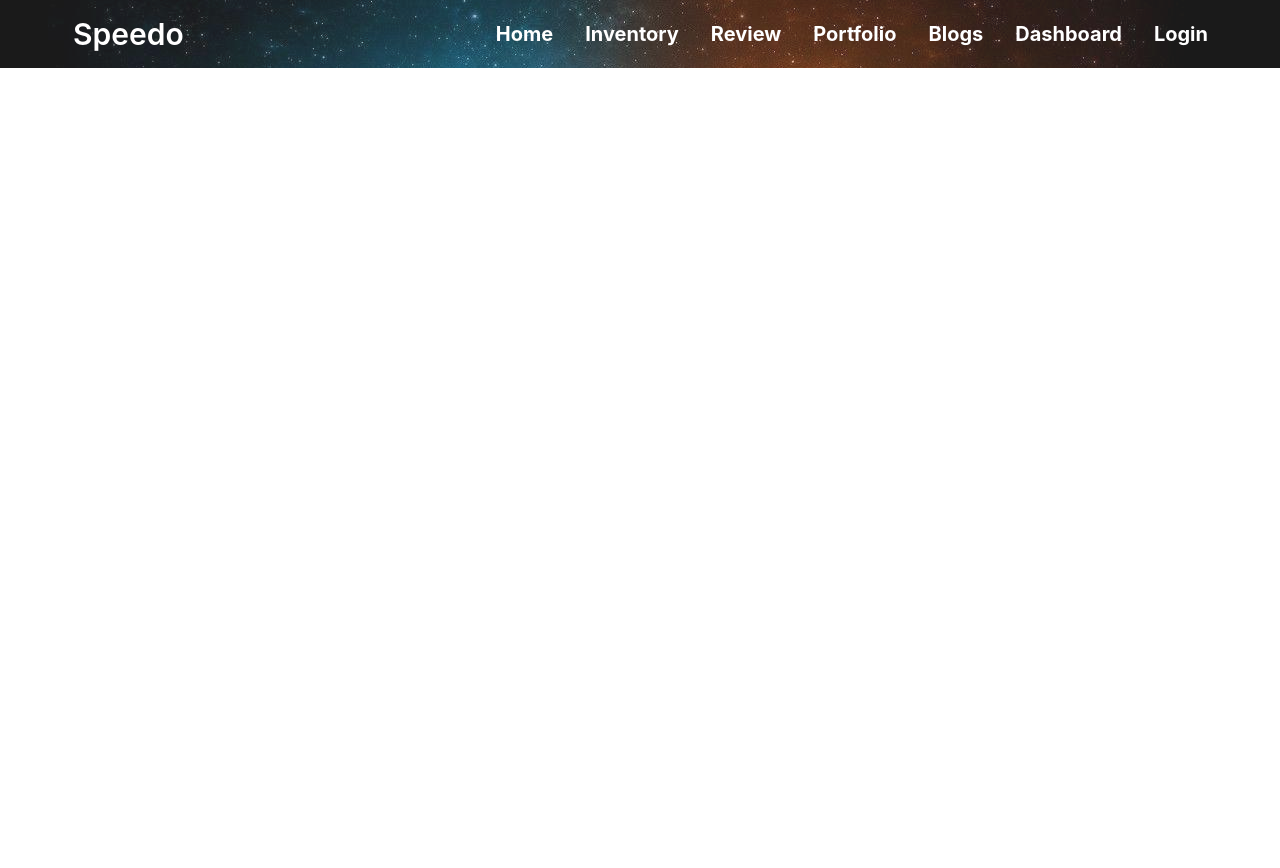
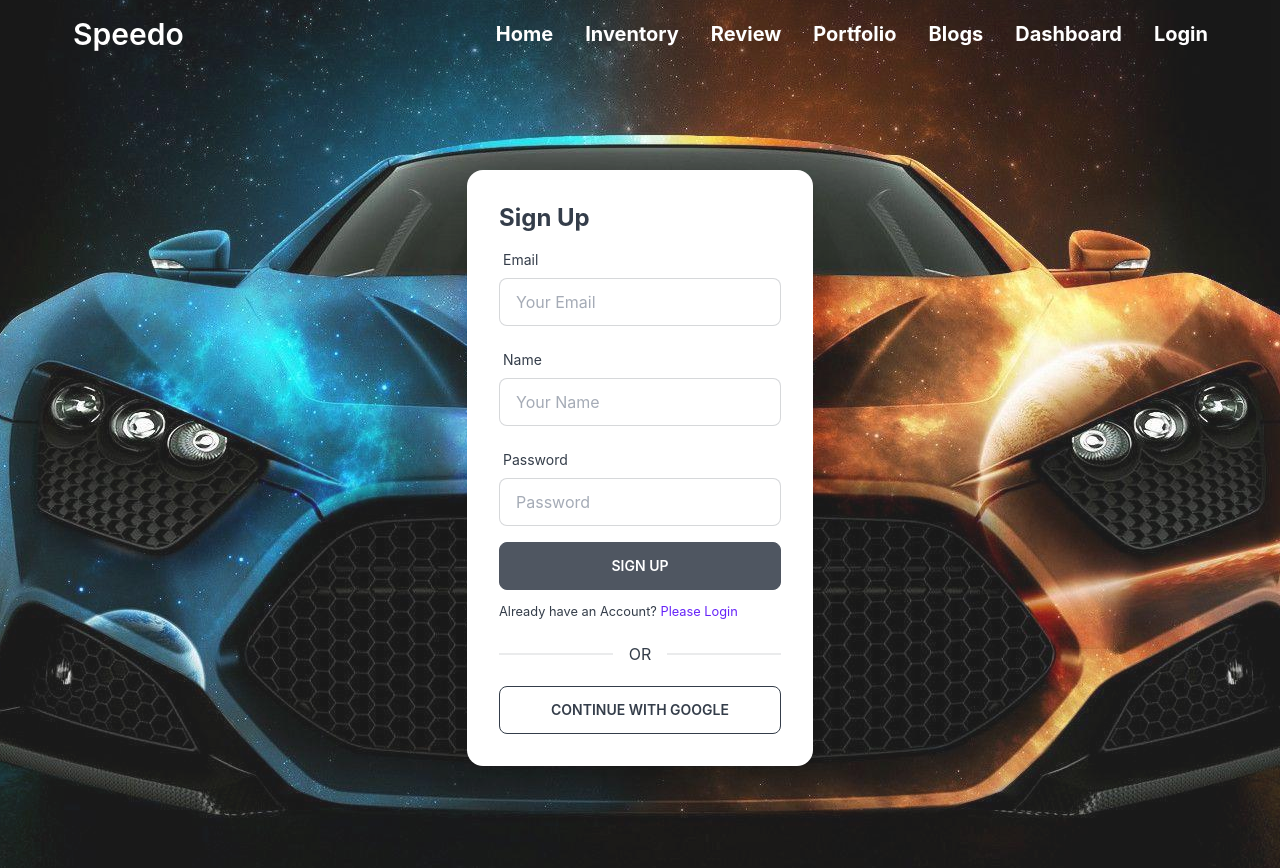
Before and after one commit to Ohi20/client-warehouse, a React (Create React App) app: page /signup in a window 1280 px wide. Before the commit the page ends 800 px from the top, so only its background shows below. Built offline with nearby package versions, Linux system fonts and the light colour scheme; no server answers.

Commit message:
signup page added

```diff
--- a/src/Pages/Login/Signup.js
+++ b/src/Pages/Login/Signup.js
@@ -1,9 +1,142 @@
 import React from 'react';
+import { useCreateUserWithEmailAndPassword,useSignInWithGoogle, useUpdateProfile } from "react-firebase-hooks/auth";
+import auth from '../../firebase.init';
+import { useForm } from "react-hook-form";
+import { Link, useNavigate } from 'react-router-dom';
+import Loading from '../../Shared/Loading';
 
 const Signup = () => {
+
+    const [signInWithGoogle, gUser, gLoading, gError] = useSignInWithGoogle(auth);
+
+    const { register, formState: { errors }, handleSubmit } = useForm();
+
+    const [createUserWithEmailAndPassword, user, loading, error] = useCreateUserWithEmailAndPassword(auth);
+
+    const [updateProfile, updating, updateError] = useUpdateProfile(auth);
+
+    const navigate = useNavigate();
+
+    let signInError;
+
+    if(loading || gLoading || updating){
+        return <Loading></Loading>
+    }
+
+    if(error || gError || updateError){
+        signInError = <p className='text-red-500'><small>{error?.message || gError?.message || updateError?.message}</small></p>
+    }
+
+    if(user || gUser){
+        console.log(user || gUser);
+    }
+
+    const onSubmit = async data => {
+        console.log(data);
+        await createUserWithEmailAndPassword(data.email,data.password);
+        await updateProfile({displayName: data.name});
+        console.log('updated');
+        navigate('/purchase');
+    }
+
+
     return (
-        <div>
+        <div className='flex h-screen justify-center items-center '>
+            <div class="card lg:card-side bg-base-100 shadow-xl">
 
+  <div class="card-body">
+    <h2 class="card-title text-center text-2xl font-bold">Sign Up</h2>
+    <form onSubmit={handleSubmit(onSubmit)}>
+
+    <div class="form-control w-full max-w-xs">
+  <label class="label">
+    <span class="label-text">Email</span>
+
+  </label>
+  <input
+  type="email"
+  placeholder="Your Email"
+  class="input input-bordered w-full max-w-xs"
+  {...register("email", {
+      required: {
+          value: true,
+          massage: 'email required'
+      },
+    pattern: {
+      value: /[a-z0-9]+@[a-z]+\.[a-z]{2,3}/,
+      message: 'Please Give a Valid Email' // JS only: <p>error message</p> TS only support string
+    }
+  })}
+  />
+  <label class="label">
+  {errors.email?.type === 'required' &&  <span class="label-text-alt text-red-500">{errors.email.message}</span>}
+  {errors.email?.type === 'pattern' &&  <span class="label-text-alt text-red-500">{errors.email.message}</span>}
+
+
+  </label>
+</div>
+    <div class="form-control w-full max-w-xs">
+  <label class="label">
+    <span class="label-text">Name</span>
+
+  </label>
+  <input
+  type="text"
+  placeholder="Your Name"
+  class="input input-bordered w-full max-w-xs"
+  {...register("name", {
+      required: {
+          value: true,
+          massage: 'Name required'
+      }
+
+  })}
+  />
+  <label class="label">
+  {errors.name?.type === 'required' &&  <span class="label-text-alt text-red-500">{errors.name.message}</span>}
+
+
+
+  </label>
+</div>
+    <div class="form-control w-full max-w-xs">
+  <label class="label">
+    <span class="label-text">Password</span>
+
+  </label>
+  <input
+  type="password"
+  placeholder="Password"
+  class="input input-bordered w-full max-w-xs"
+  {...register("password", {
+      required: {
+          value: true,
+          massage: 'password required'
+      },
+      minLength: {
+      value: 6,
+      message: 'Must be 6 characters or longer' // JS only: <p>error message</p> TS only support string
+    }
+  })}
+  />
+  <label class="label">
+  {errors.password?.type === 'required' &&  <span class="label-text-alt text-red-500">{errors.password.message}</span>}
+  {errors.password?.type === 'minLength' &&  <span class="label-text-alt text-red-500">{errors.password.message}</span>}
+
+
+  </label>
+</div>
+
+
+      {signInError}
+      <input className='btn w-full max-w-xs text-white' type="submit" value="Sign Up" />
+    </form>
+    <p><small>Already have an Account? <Link className='text-primary' to="/login">Please Login</Link></small></p>
+    <div class="divider">OR</div>
+    <button onClick={() => signInWithGoogle()}
+    className='btn btn-outline'>Continue with Google</button>
+  </div>
+</div>
         </div>
     );
 };
```
